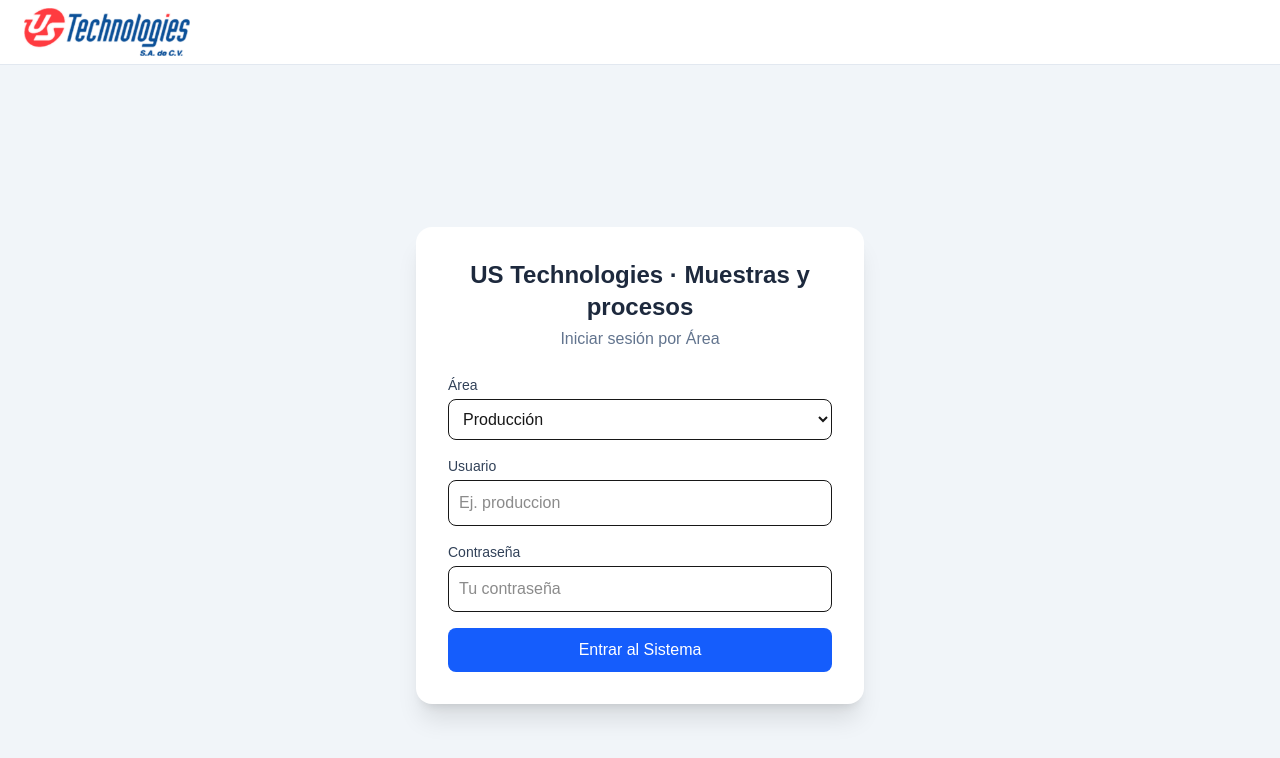
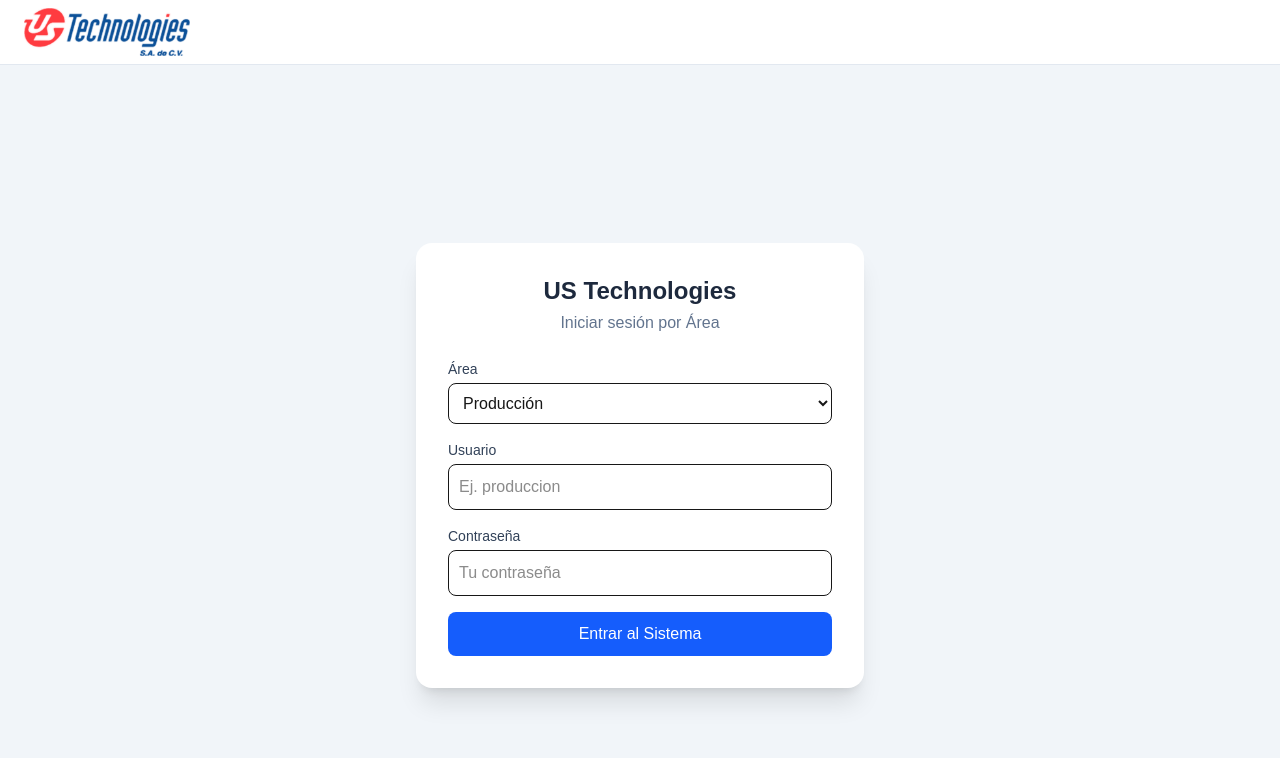
Before and after one commit to DanGarcia963/Grafito, a Next.js app in the folder frontend/: page / in a window 1280 px wide. Shown: the top 758 px of the page. Built offline with nearby package versions, Linux system fonts and the light colour scheme; no server answers.

Commit message:
Name inicio de sesion

```diff
--- a/frontend/src/app/page.tsx
+++ b/frontend/src/app/page.tsx
@@ -34,7 +34,7 @@
      onSubmit={handleSubmit}
      className="w-full max-w-md bg-white rounded-2xl shadow-xl p-8"
    > <h1 className="text-2xl font-bold text-slate-800 text-center">
-US Technologies · Muestras y procesos </h1>
+US Technologies </h1>
     <p className="text-center text-slate-500 mt-1 mb-6">
       Iniciar sesión por Área
     </p>
```
